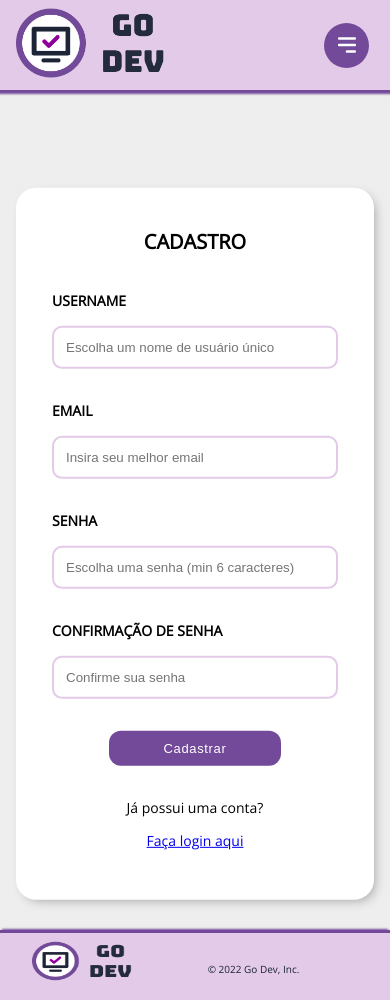
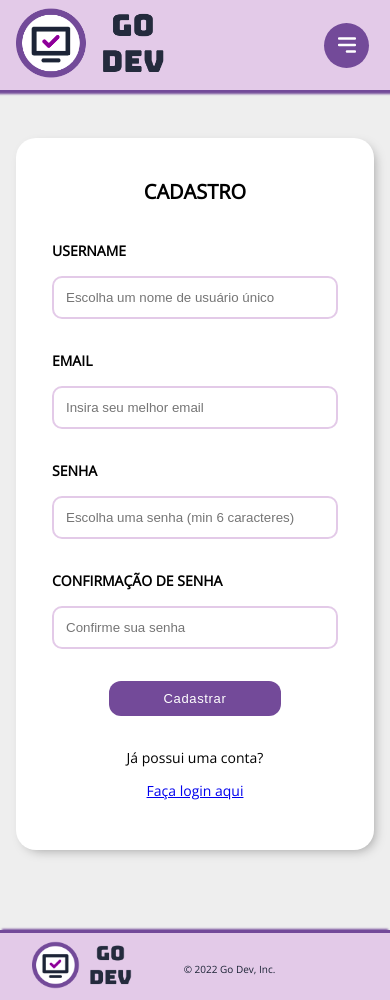
Before and after one commit to gabriela-ogoncalves/go-dev, a React (Create React App) app: page /cadastro in a window 390 px wide. Built offline with nearby package versions, Linux system fonts and the light colour scheme; a web font is replaced by a local one.

Commit message:
adjust styles

```diff
--- a/src/components/Cadastro/styles.scss
+++ b/src/components/Cadastro/styles.scss
@@ -5,7 +5,6 @@
     margin: auto;
     padding: 3rem;
     justify-content: center;
-    transform: translate(0, 7%);
 
     @media only screen and (max-width: 540px) {
         display: block;
--- a/src/components/Footer/styles.scss
+++ b/src/components/Footer/styles.scss
@@ -18,12 +18,12 @@
     }
 
     img {
-        width: 131px;
+        width: 125px;
         height: 57px;
 
         @media only screen and (max-width: 700px) {
             width: 100px;
-            height: 40px;
+            height: 48px;
         }
     }
 
@@ -38,7 +38,6 @@
         font-size: 10px;
         bottom: 24px;
         width: 50%;
-        margin-left: 1.5rem;
       }
     }
   }
--- a/src/components/Login/styles.scss
+++ b/src/components/Login/styles.scss
@@ -5,7 +5,6 @@
     margin: auto;
     padding: 5rem;
     justify-content: center;
-    transform: translate(0, 17%);
 
     &__title {
         font-weight: 700;
```
